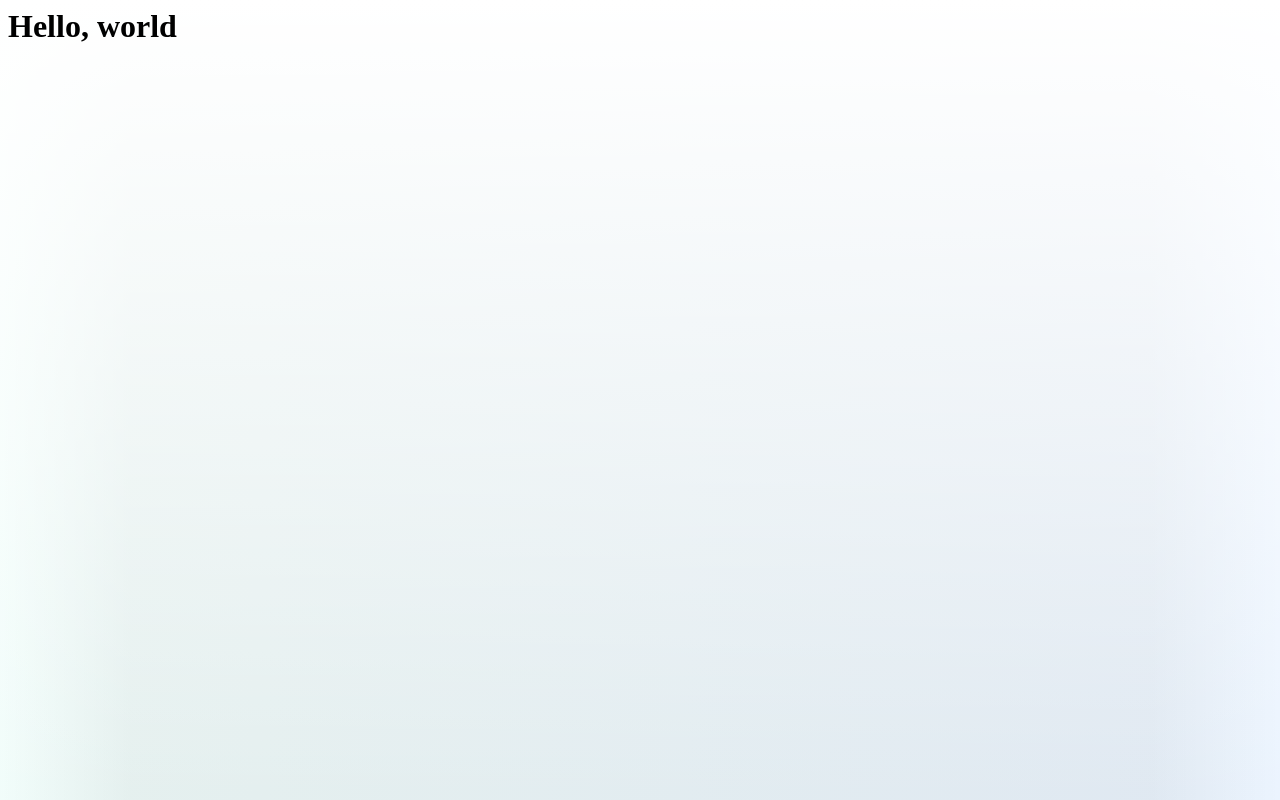
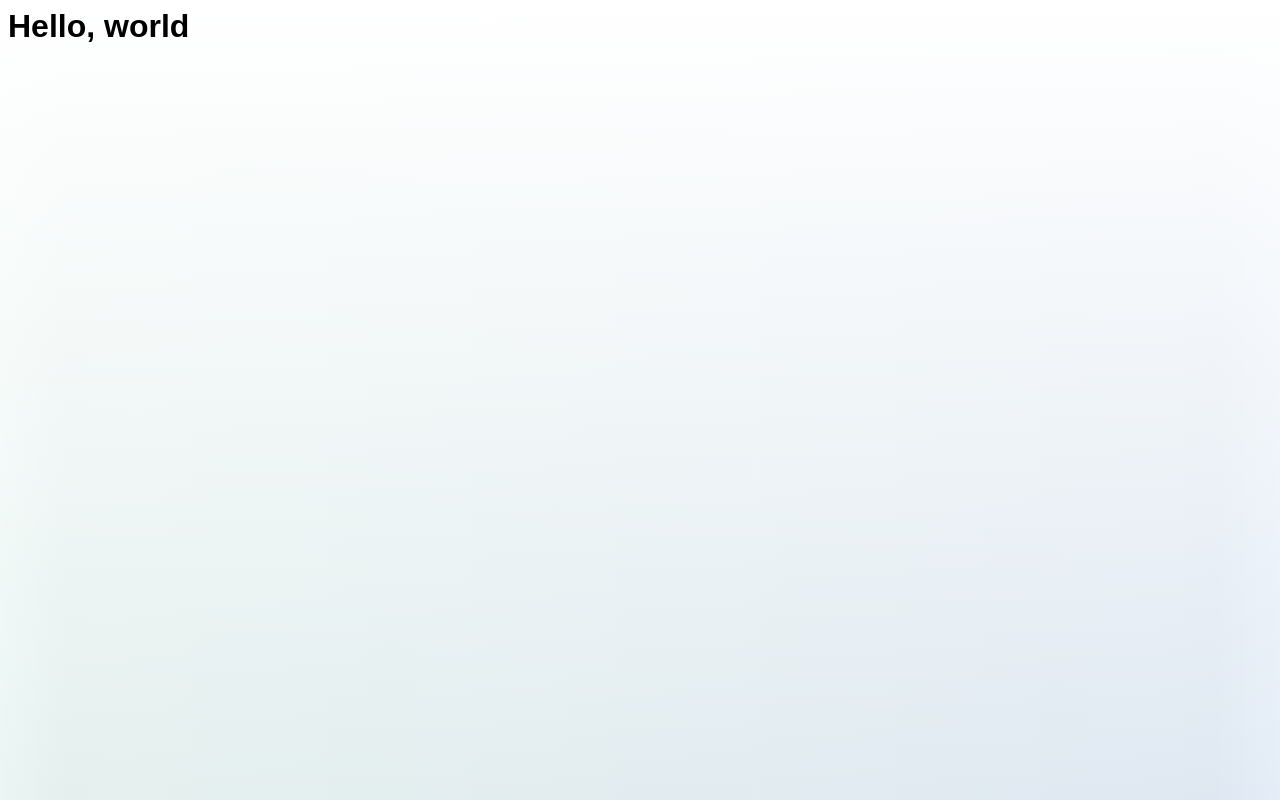
Before and after one commit to bvankat/bvankat.github.io, a plain HTML site: page index.html in a window 1280 px wide. Drawn offline with Linux system fonts and the light colour scheme.

Commit message:
Update index.html

```diff
--- a/index.html
+++ b/index.html
@@ -12,7 +12,7 @@
       --gradient-to: 0 112 243;
     }
 
-    body { background: linear-gradient(180deg,#fff 0,hsla(0,0%,100%,0) 100%),linear-gradient(90deg,rgb(var(--gradient-from,192.5 192.5 192.5)/.08) 0,rgb(var(--gradient-to,192.5 192.5 192.5)/.08) 100%),linear-gradient(to right,transparent,rgba(0,0,0,.05) 10%,rgba(0,0,0,.05) 90%,transparent); }
+    body { font-family: sans-serif; background: linear-gradient(180deg,#fff 0,hsla(0,0%,100%,0) 100%),linear-gradient(90deg,rgb(var(--gradient-from,192.5 192.5 192.5)/.08) 0,rgb(var(--gradient-to,192.5 192.5 192.5)/.08) 100%),linear-gradient(to right,transparent,rgba(0,0,0,.05) 10%,rgba(0,0,0,.05) 90%,transparent); background-size: 100% 100%,100% 100%,1440px 1px; background-position: bottom; }
   </style>
 
   </head>
```
